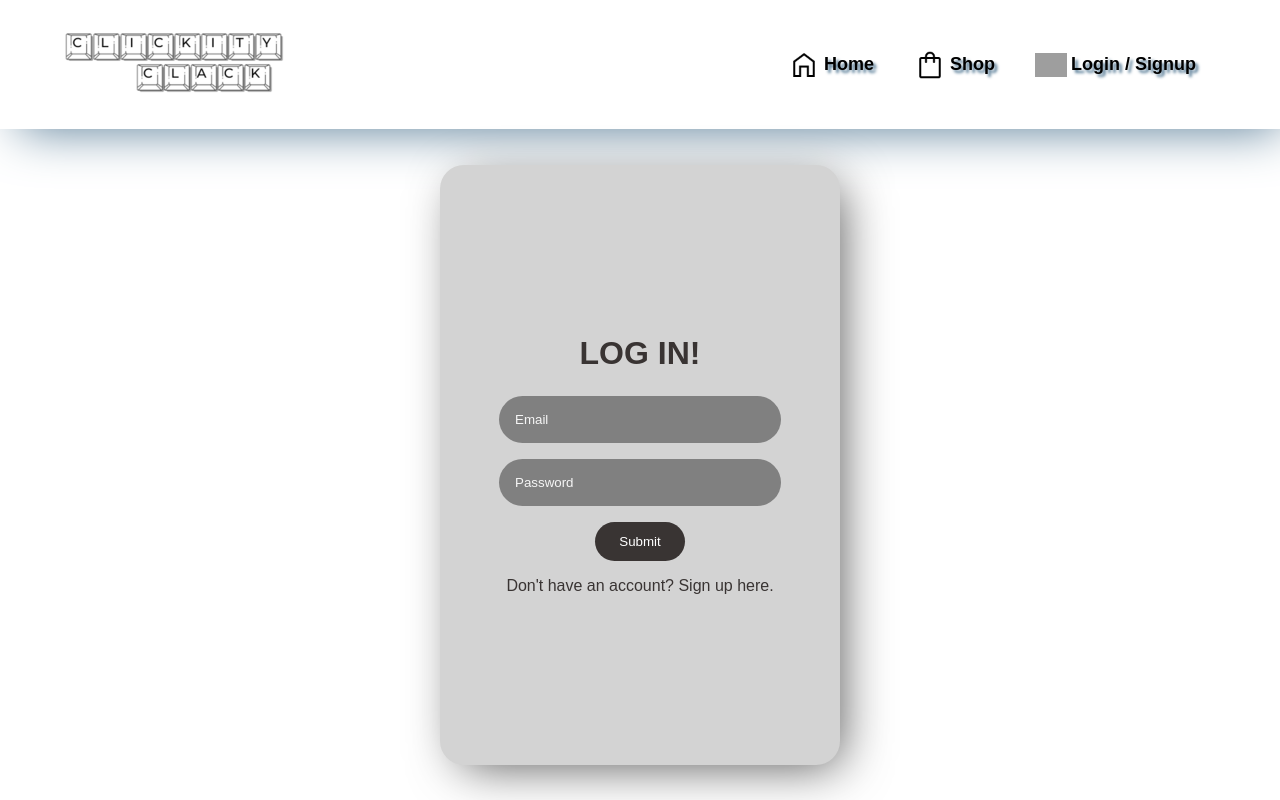
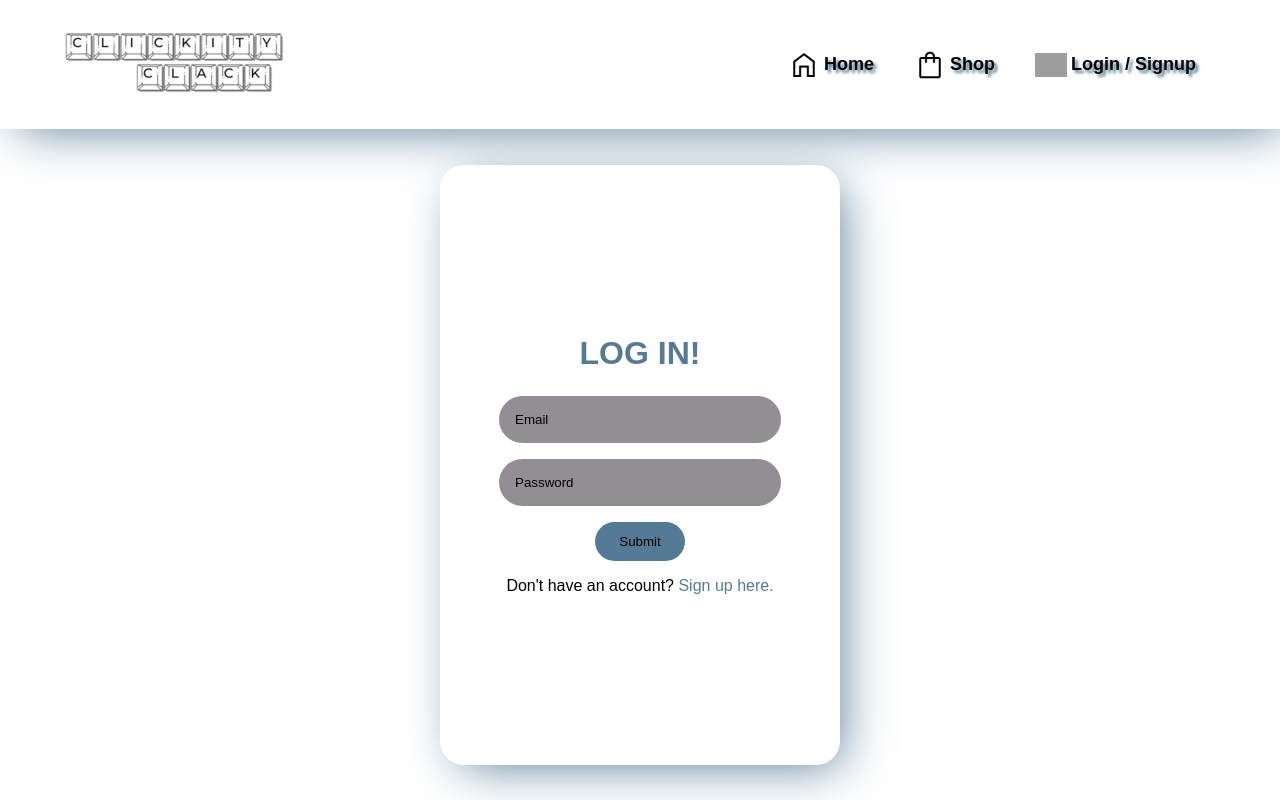
Before and after one commit to natetrichanhle/ClickityClack-MERN, a React (Create React App) app in the folder client/: page /login in a window 1280 px wide. Built offline with nearby package versions, Linux system fonts and the light colour scheme; no server answers; grey boxes are pictures that could not be loaded.

Commit message:
Login & Signup SCSS

```diff
--- a/client/src/components/LoginForm.jsx
+++ b/client/src/components/LoginForm.jsx
@@ -3,7 +3,7 @@ import { Link, useNavigate } from "react-router-dom";
 import axios from 'axios';
 
 import Navbar from '../components/Navbar'
-import styles from '../static/css/LoginSignup.module.css'
+import '../static/scss/LoginSignup.css'
 
 const LoginForm = ({ setUser, user }) => {
     const navigate = useNavigate();
@@ -43,36 +43,36 @@ const LoginForm = ({ setUser, user }) => {
     return (
         <div>
             <Navbar user={user} setUser={setUser}/>
-            <div className={styles.container}>
-                <div className={styles.infoContainer}>
-                    <h1 className={styles.formHeader}>Log In!</h1>
-                    <form onSubmit={loginUser} className={styles.form}>
+            <div className='LoginSignupContainer'>
+                <div className='LoginSignupInfoContainer'>
+                    <h1 className='LoginSignupFormHeader'>Log In!</h1>
+                    <form onSubmit={loginUser} className='LoginSignupForm'>
                         <input
                             type="text"
                             value={email}
                             name="email"
                             placeholder="Email"
                             onChange={e => {setEmail(e.target.value)}}
-                            className={styles.formInput}
+                            className='LoginSignupFormInput'
                             // required
                         />
-                        {errors.email && <p className={styles.err}>{errors.email.message}</p>}
+                        {errors.email && <p className='err'>{errors.email.message}</p>}
                         <input
                             type="password"
                             value={password}
                             name="password"
                             placeholder="Password"
                             onChange={e => {setPassword(e.target.value)}}
-                            className={styles.formInput}
+                            className='LoginSignupFormInput'
                             // required
                         />
-                        {errors.password && <p className={styles.err}>{errors.password.message}</p>}
+                        {errors.password && <p className='err'>{errors.password.message}</p>}
                         <input
-                            type="submit" placeholder="Log In" className={styles.submit}
+                            type="submit" placeholder="Log In" className='LoginSignupSubmit'
                         />
                     </form>
-                    <Link to="/signup" className={styles.route}>
-                        Don't have an account? Sign up here.
+                    <Link to="/signup" className='LoginSignupRoute'>
+                        Don't have an account? <span className='DarkBlue'>Sign up here.</span>
                     </Link>
                 </div>
             </div>
--- a/client/src/components/SignupForm.jsx
+++ b/client/src/components/SignupForm.jsx
@@ -1,8 +1,8 @@
-import React, { useState, useEffect, useReducer } from 'react'
+import React, { useState, useEffect } from 'react'
 import { Link } from 'react-router-dom'
 import FileBase64 from 'react-file-base64';
 
-import styles from '../static/css/LoginSignup.module.css'
+import '../static/scss/LoginSignup.css'
 
 const SignupForm = ({ registerUser, page, user, errors }) => {
     const [username, setUsername] = useState('');
@@ -30,11 +30,11 @@ const SignupForm = ({ registerUser, page, user, errors }) => {
 
     return (
         <div>
-            <div className={styles.container}>
-                <div className={styles.infoContainer}>
-                    <h1 className={styles.formHeader}>{page}</h1>
-                    <form onSubmit={onSubmitHandler} className={styles.form}>
-                        <div className={styles.formInput}>
+            <div className='LoginSignupContainer'>
+                <div className='LoginSignupInfoContainer'>
+                    <h1 className='LoginSignupFormHeader'>{page}</h1>
+                    <form onSubmit={onSubmitHandler} className='LoginSignupForm'>
+                        <div className='LoginSignupFormInput'>
                             <label>Profile Picture</label>
                             <FileBase64
                                 multiple={false}
@@ -49,20 +49,20 @@ const SignupForm = ({ registerUser, page, user, errors }) => {
                             name="username"
                             placeholder="Username"
                             onChange={e => {setUsername(e.target.value)}}
-                            className={styles.formInput}
+                            className='LoginSignupFormInput'
                             // required
                         />
-                        {errors.username && <p className={styles.err}>{errors.username.message}</p>}
+                        {errors.username && <p className='err'>{errors.username.message}</p>}
                         <input
                             type="email"
                             value={email}
                             name="email"
                             placeholder="Email"
                             onChange={e => {setEmail(e.target.value)}}
-                            className={styles.formInput}
+                            className='LoginSignupFormInput'
                             // required
                         />
-                        {errors.email && <p className={styles.err}>{errors.email.message}</p>}
+                        {errors.email && <p className='err'>{errors.email.message}</p>}
                         {page === 'Sign Up!' &&
                             <>
                                 <input
@@ -71,30 +71,30 @@ const SignupForm = ({ registerUser, page, user, errors }) => {
                                     name="password"
                                     placeholder="Password"
                                     onChange={e => {setPassword(e.target.value)}}
-                                    className={styles.formInput}
+                                    className='LoginSignupFormInput'
                                     // required
                                 />
-                                {errors.password && <p className={styles.err}>{errors.password.message}</p>}
+                                {errors.password && <p className='err'>{errors.password.message}</p>}
                                 <input
                                     type="password"
                                     value={confirmPassword}
                                     name=""
                                     placeholder="Confirm Password"
                                     onChange={e => {setConfirmPassword(e.target.value)}}
-                                    className={styles.formInput}
+                                    className='LoginSignupFormInput'
                                     // required
                                 />
-                                {errors.confirmPassword && <p className={styles.err}>{errors.confirmPassword.message}</p>}
+                                {errors.confirmPassword && <p className='err'>{errors.confirmPassword.message}</p>}
                             </>
                         }
                         <input
-                            type="submit" placeholder="Sign Up" className={styles.submit}
+                            type="submit" placeholder="Sign Up" className='LoginSignupSubmit'
                         />
                     </form>
                     {page === 'Sign Up!' &&
                         <>
-                            <Link to="/login" className={styles.route}>
-                                Have an account already? <span className={styles.blue}>Log in here.</span>
+                            <Link to="/login" className='LoginSignupRoute'>
+                                Have an account already? <span className='DarkBlue'>Log in here.</span>
                             </Link>
                         </>
                     }
--- /dev/null
+++ b/client/src/static/scss/LoginSignup.css
@@ -0,0 +1,99 @@
+* {
+  margin: 0;
+  padding: 0;
+  font-family: "Montserrat", sans-serif;
+}
+
+.LoginSignupContainer {
+  display: flex;
+  align-items: center;
+  justify-content: center;
+  flex-direction: column;
+  height: calc(100vh - 129px);
+}
+
+.LoginSignupInfoContainer {
+  background-color: white;
+  display: flex;
+  align-items: center;
+  justify-content: center;
+  flex-direction: column;
+  height: 600px;
+  width: 400px;
+  border-radius: 24px;
+  box-shadow: 10px 10px 50px -10px #557a95;
+  -webkit-box-shadow: 10px 10px 50px -10px #557a95;
+  -moz-box-shadow: 10px 10px 50px -10px #557a95;
+}
+
+.LoginSignupFormHeader {
+  color: #557a95;
+  text-transform: uppercase;
+}
+
+.LoginSignupForm {
+  display: flex;
+  align-items: center;
+  justify-content: center;
+  flex-direction: column;
+  padding: 16px;
+}
+
+.LoginSignupFormInput {
+  padding: 16px;
+  margin: 8px;
+  border: none;
+  background-color: #938e94;
+  border-radius: 24px;
+  width: 250px;
+  transition: 0.25s ease;
+}
+
+.LoginSignupFormInput:hover {
+  opacity: 0.6;
+}
+
+.LoginSignupFormInput::-moz-placeholder {
+  color: #000;
+}
+
+.LoginSignupFormInput:-ms-input-placeholder {
+  color: #000;
+}
+
+.LoginSignupFormInput::placeholder {
+  color: #000;
+}
+
+.LoginSignupSubmit {
+  border: none;
+  margin-top: 8px;
+  padding: 12px 24px;
+  border-radius: 24px;
+  color: #000;
+  background-color: #557a95;
+  opacity: 1;
+  transition: 0.25s ease;
+}
+
+.LoginSignupSubmit:hover {
+  opacity: 0.6;
+}
+
+.LoginSignupRoute {
+  transition: 0.25s ease;
+  text-decoration: none;
+  color: #000;
+}
+
+.LoginSignupRoute:hover {
+  opacity: 0.6;
+}
+
+.err {
+  color: rgb(197, 0, 0);
+}
+
+.DarkBlue {
+  color: #557a95;
+}/*# sourceMappingURL=LoginSignup.css.map */
--- a/client/src/static/css/LoginSignup.module.css
+++ b/client/src/static/scss/LoginSignup.scss
@@ -1,10 +1,12 @@
+@import '../variables/Variables.scss';
+
 * {
     margin: 0;
     padding: 0;
-    font-family: 'Montserrat', sans-serif;
+    font-family: $font;
 }
 
-.container {
+.LoginSignupContainer {
     display: flex;
     align-items: center;
     justify-content: center;
@@ -12,8 +14,8 @@
     height: calc(100vh - 129px);
 }
 
-.infoContainer {
-    background-color: lightgray;
+.LoginSignupInfoContainer {
+    background-color: $whiteColor;
     display: flex;
     align-items: center;
     justify-content: center;
@@ -21,17 +23,17 @@
     height: 600px;
     width: 400px;
     border-radius: 24px;
-    box-shadow: 10px 10px 50px -10px rgba(0,0,0,0.69);
-    -webkit-box-shadow: 10px 10px 50px -10px rgba(0,0,0,0.69);
-    -moz-box-shadow: 10px 10px 50px -10px rgba(0,0,0,0.69);
+    box-shadow: 10px 10px 50px -10px $darkBlue;
+    -webkit-box-shadow: 10px 10px 50px -10px $darkBlue;
+    -moz-box-shadow: 10px 10px 50px -10px $darkBlue;
 }
 
-.formHeader {
-    color: #393433;
+.LoginSignupFormHeader {
+    color: $darkBlue;
     text-transform: uppercase;
 }
 
-.form {
+.LoginSignupForm {
     display: flex;
     align-items: center;
     justify-content: center;
@@ -39,49 +41,54 @@
     padding: 16px;
 }
 
-.formInput {
+.LoginSignupFormInput {
     padding: 16px;
     margin: 8px;
     border: none;
-    background-color: gray;
+    background-color: $lightGray;
     border-radius: 24px;
     width: 250px;
     transition: 0.25s ease;
 }
 
-.formInput:hover {
-    background-color: rgb(190, 188, 188)
+.LoginSignupFormInput:hover {
+    opacity: 0.6;
 }
 
-.formInput::placeholder {
-    color: #F5F5F5;
+.LoginSignupFormInput::placeholder {
+    color: $blackColor;
 }
 
-.submit {
+.LoginSignupSubmit {
     border: none;
     margin-top: 8px;
     padding: 12px 24px;
     border-radius: 24px;
-    color: white;
-    background-color: #393433;
+    color: $blackColor;
+    background-color: $darkBlue;
     opacity: 1;
     transition: 0.25s ease;
 }
 
-.submit:hover {
+.LoginSignupSubmit:hover {
     opacity: 0.6;
 }
 
-.route {
+.LoginSignupRoute {
     transition: 0.25s ease;
     text-decoration: none;
-    color: #393433;
+    color: $blackColor;
 }
 
-.route:hover {
+.LoginSignupRoute:hover {
     opacity: 0.6;
 }
 
 .err {
     color: rgb(197, 0, 0);
 }
+
+
+.DarkBlue {
+    color: $darkBlue;
+}
```
Also changed, not shown: 1 other file (tests, documents, lock files or other folders).
